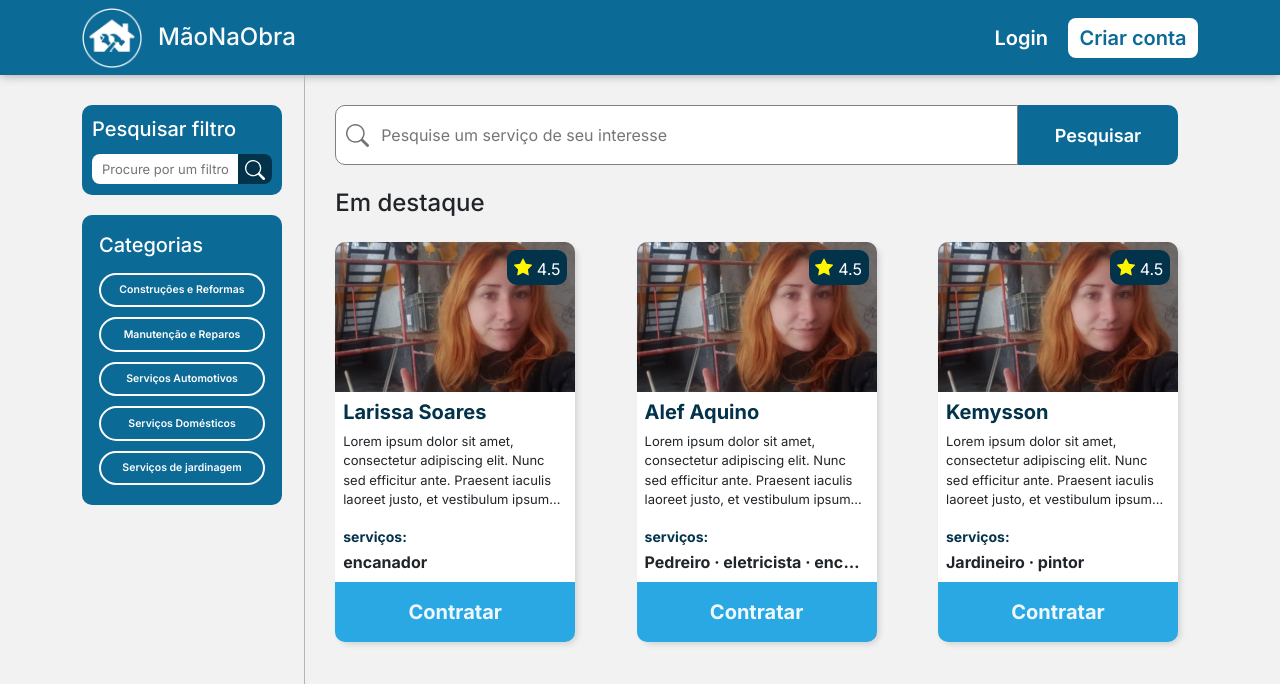
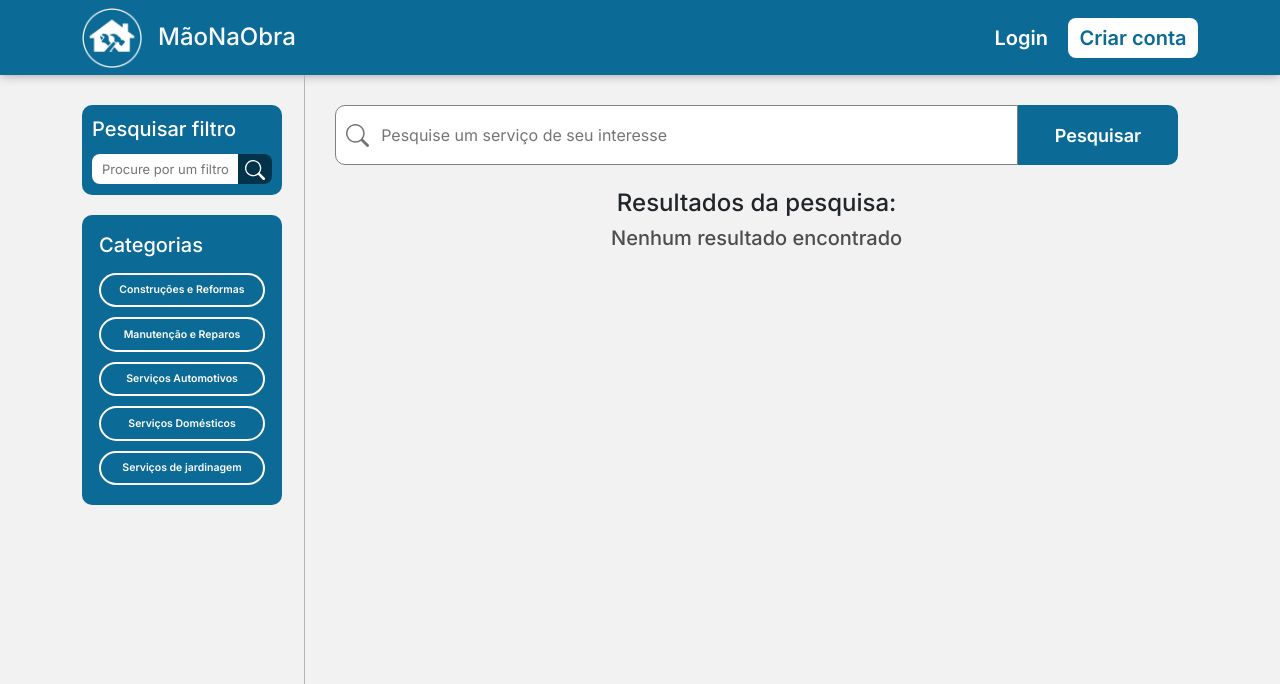
Before and after one commit to MaoNaObraa/MaoNaObra, a React (Vite) app: page / in a window 1280 px wide. Both pictures are taken after a click on the button "Pesquisar". Shown: the top 684 px of the page. Built offline with nearby package versions, Linux system fonts and the light colour scheme.

Commit message:
feat: show results of search

```diff
--- /dev/null
+++ b/src/components/Home-components/searchResults/SearchResults.jsx
@@ -0,0 +1,10 @@
+const SearchResults = ({textoPesquisa}) => {
+    return (
+        <div className="text-center">
+            <h4>Resultados da pesquisa: {textoPesquisa}</h4>
+            <h5 style={{color:"rgb(77, 77, 77)"}}>Nenhum resultado encontrado</h5>
+        </div>
+     );
+}
+
+export default SearchResults;
--- a/src/components/cards-PrestadorServico/CardsPrestadorServico.jsx
+++ /dev/null
@@ -1,16 +0,0 @@
-import PrestadorServico from "../prestadorServico/PrestadorServico";
-import fotoExemple from '/foto.png'
-
-const CardsPrestadorServico = () => {
-    return (
-        <>
-        <div className="d-flex justify-content-between">
-            <PrestadorServico foto={fotoExemple} nome="Larissa Soares" descricao="Lorem ipsum dolor sit amet, consectetur adipiscing elit. Nunc sed efficitur ante. Praesent iaculis laoreet justo, et vestibulum ipsum consectetur." servicos={["encanador"]} avaliacao="4.5" />
-            <PrestadorServico foto={fotoExemple} nome="Alef Aquino" descricao="Lorem ipsum dolor sit amet, consectetur adipiscing elit. Nunc sed efficitur ante. Praesent iaculis laoreet justo, et vestibulum ipsum consectetur." servicos={["Pedreiro", "eletricista", "encanador"]} avaliacao="4.5" />
-            <PrestadorServico foto={fotoExemple} nome="Kemysson" descricao="Lorem ipsum dolor sit amet, consectetur adipiscing elit. Nunc sed efficitur ante. Praesent iaculis laoreet justo, et vestibulum ipsum consectetur." servicos={["Jardineiro", "pintor"]} avaliacao="4.5" />
-        </div>
-        </>
-    );
-}
-
-export default CardsPrestadorServico;
--- a/src/pages/Home/Home.jsx
+++ b/src/pages/Home/Home.jsx
@@ -1,15 +1,27 @@
-import { useState } from 'react';
-import CardsPrestadorServico from '../../components/cards-PrestadorServico/CardsPrestadorServico';
+import { useEffect, useState } from 'react';
+import CardsPrestadorServico from '../../components/Home-components/cards-PrestadorServico/CardsPrestadorServico';
 import Categories from '../../components/categories-filter/categories/Categories';
 import FilterSearch from '../../components/categories-filter/filter/FilterSearch';
 import './Home.css'
+import SearchResults from '../../components/Home-components/searchResults/searchResults';
 
 const Home = () => {
     // recuperando os dados da barra de pesquisa
-    const[pesquisaValue, setPesquisaValue] = useState('')
-    const pesquisar = () =>{
-        console.log(pesquisaValue)
+    const [pesquisaValue, setPesquisaValue] = useState('')
+    //mostrar resultado da pesquisa
+    const [mostrarResultados, setMostrarResultados] = useState(false)
+
+    // função para retornar o que foi pesquisado
+    const pesquisar = () => {
+        setMostrarResultados(true)
     }
+
+    // caso a barra de pesquisa esteja vazia, voltar para componente de cards
+    useEffect(()=>{
+        if(pesquisaValue == ""){
+            setMostrarResultados(false)
+        }
+    }, [pesquisaValue])
 
     return (
         <div className='container d-flex justify-content-between' id='home-box'>
@@ -20,18 +32,19 @@ const Home = () => {
 
             <div id='principal-box-home' className='pb-3'>
                 <div className='d-flex' id='pesquisar-box'>
-                    <input type="text" placeholder='Pesquise um serviço de seu interesse' id='pesquisar-input' value={pesquisaValue} onChange={(e)=>{ setPesquisaValue(e.target.value)}}/>
+                    <input type="text" placeholder='Pesquise um serviço de seu interesse' id='pesquisar-input' value={pesquisaValue} onChange={(e) => { setPesquisaValue(e.target.value) }} />
                     <button id='pesquisar-button' onClick={pesquisar}>Pesquisar</button>
                 </div>
-                <div className='mt-4' id="persons">
-                    <h4 className='mb-4'>Em destaque</h4>
+                <div className='mt-4 mb-4' id="persons">
                     <div>
-                        <CardsPrestadorServico />
+                        {/* se o estado mostrarResultado for falso, então mostra os cards normalmente, se for verdadeiro retornar o componente de resultado de pesquisa */}
+                        {mostrarResultados && <SearchResults textoPesquisa={pesquisaValue}/>}
+                        {!mostrarResultados && <CardsPrestadorServico />}
                     </div>
                 </div>
             </div>
         </div>
-     );
+    );
 }
 
 export default Home;
```
Also changed, not shown: src/components/Home-components/searchResults/searchResults.css (added).
